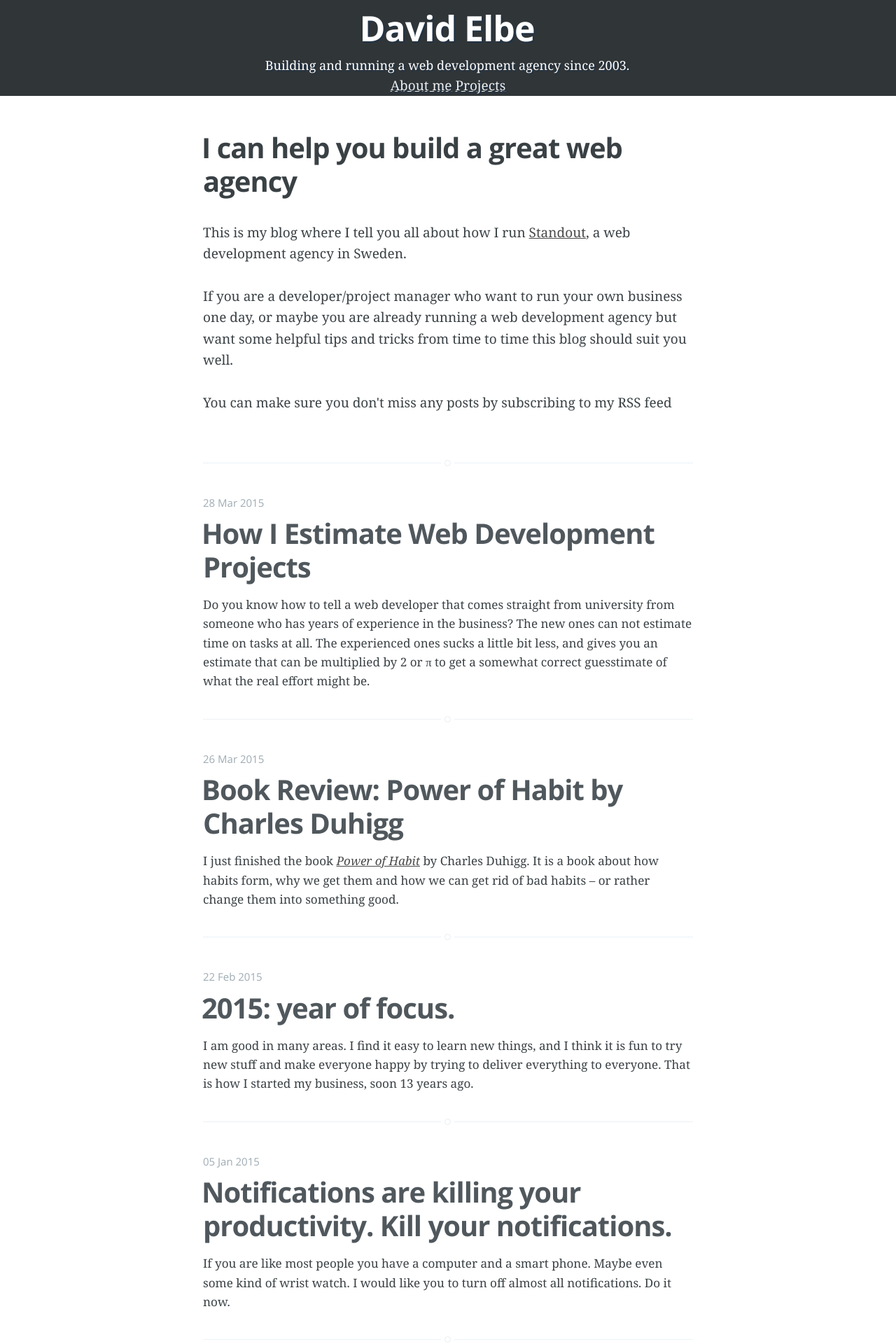
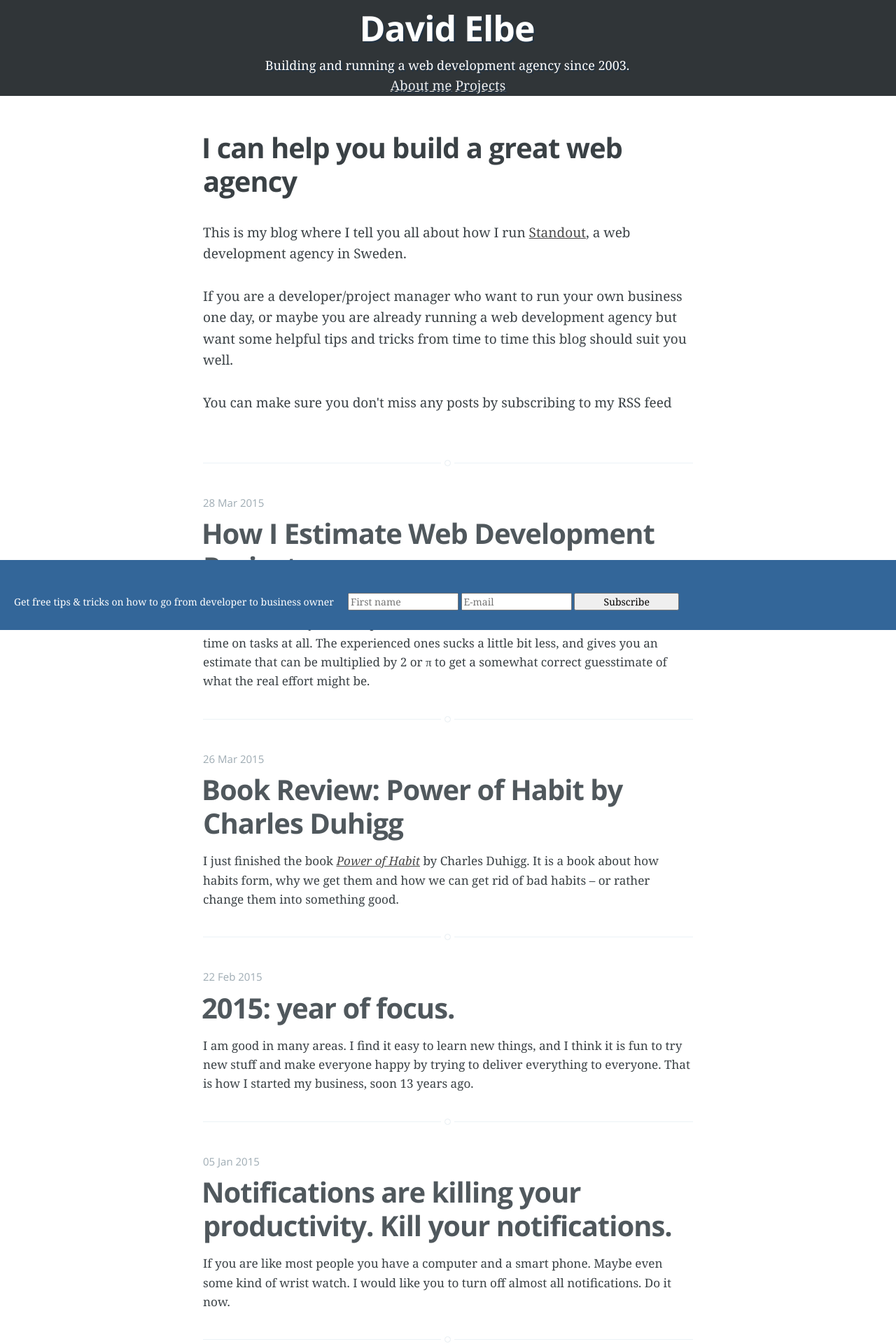
Before and after one commit to davidelbe/david.elbe.me, a Jekyll site: the page built from index.html, in a window 1280 px wide. Shown: the top 1920 px of the page at 70% size. Built offline with Jekyll 4.4.1, drawn with Linux system fonts in a browser that asks for light colours; Markdown is read by kramdown in place of the engine named in the settings; the list of posts is cut into pages by our own code.

Commit message:
Add mailchimp signup form

```diff
--- a/_layouts/default.html
+++ b/_layouts/default.html
@@ -56,5 +56,23 @@
       ga('send', 'pageview');
 
     </script>
+
+    <!-- Begin MailChimp Signup Form -->
+    <div class="NewsletterSignup" id="mc_embed_signup">
+<form action="//webbdiarium.us8.list-manage.com/subscribe/post?u=f6137059161665fb94ce4761d&amp;id=3306df08b8" method="post" id="mc-embedded-subscribe-form" name="mc-embedded-subscribe-form" class="validate" target="_blank" novalidate>
+      <i>Get free tips &amp; tricks on how to go from developer to business owner</i>
+    <div class="mc-field-group">
+      <input type="text" placeholder="First name" value="" name="FNAME" class="" id="mce-FNAME">
+      <input type="email" placeholder="E-mail" value="" name="EMAIL" class="required email" id="mce-EMAIL">
+      <input type="submit" value="Subscribe" name="subscribe" id="mc-embedded-subscribe" class="button">
+    </div>
+
+      <div style="position: absolute; left: -5000px;"><input type="text" name="b_f6137059161665fb94ce4761d_3306df08b8" tabindex="-1" value=""></div>
+
+    </div>
+</form>
+</div>
+
+<!--End mc_embed_signup-->
 </body>
 </html>
--- a/assets/css/main.css
+++ b/assets/css/main.css
@@ -1,7 +1,7 @@
 /* Rosario. I've added and changed few things. Feel free to change it as you like */
 
 /* Font size of 2.0 is too big, I'll reduce it */
-body {font-size: 1.9rem;}
+body {font-size: 1.9rem; padding-bottom: 100px;}
 
 /* Adding some text shadow*/
 .site-head {text-shadow: 2px 2px #234;}
@@ -32,3 +32,41 @@ img.profile {
 	height:auto;
   	border-radius: 50px;
 }
+
+
+.NewsletterSignup {
+	width: 100%;
+	position: fixed;
+	bottom: 0;
+	left: 0;
+	padding: 0;
+	background: #336699;
+	padding: 5px 0;
+	overflow: hidden;
+	font-size: 14px;
+	text-align: center;
+}
+
+.NewsletterSignup i {
+	color: white;
+	font-style: normal;
+	font-weight: 500;
+	font-size: 14px;
+	padding: 20px 0;
+	float: left;
+	display: block;
+}
+
+.NewsletterSignup form {
+	margin: 0 auto;
+	padding: 20px;
+}
+
+.NewsletterSignup input {
+	width: 150px;
+}
+
+.mc-field-group {
+	float: left;
+	padding: 20px;
+}
```
